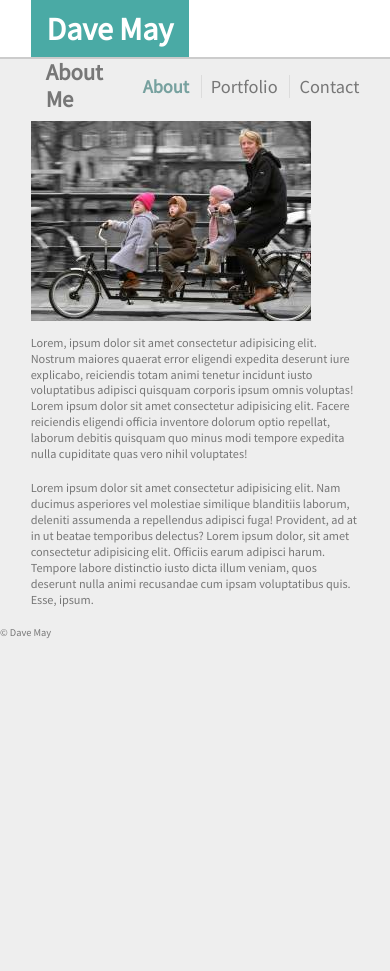
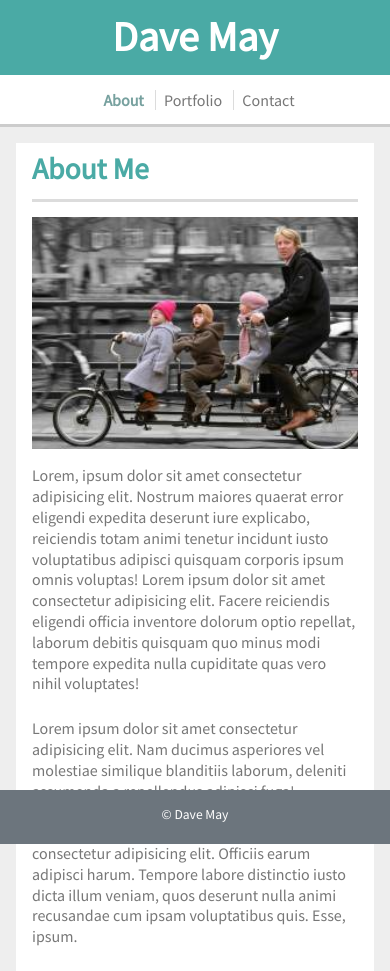
Before and after one commit to echo-dave/Bootstrap-Portfolio, a plain HTML site: page index.html in a window 390 px wide. Before the commit the page ends 844 px from the top, so only its background shows below. Drawn offline with nearby package versions, Linux system fonts and the light colour scheme.

Commit message:
workout the layout, hack some overrides debug bootstrap grid and appl remaining basic styles for index

```diff
--- a/assets/css/styles.css
+++ b/assets/css/styles.css
@@ -10,16 +10,16 @@ header{
 }
 
 .contentWrapper {
-    max-width: 68.57em;
-/*    margin: 0 auto 6em;*/
-    padding: 0 2.5em;
+    max-width: 60em !important;
+/*    margin: 0 auto 6em;
+    padding: 0 2.5em;*/
 }
 
 .headerWrap {
     /*height: 4.5em;*/
-    max-width: 68.57em;
- /*   margin: 0 auto;*/
-    padding: 0 2.5em;
+    max-width: 60em;
+ /*   margin: 0 auto;
+    padding: 0 2.5em;*/
 }
 
 h1.title {
@@ -29,12 +29,15 @@ h1.title {
     padding: .3em .5em;
     /*position: relative;
     top:.35em;*/
-    margin:0;
+    margin: 0 0 0 1rem;
 
 }
 
 nav.hMenu{
     float: right;
+    margin-left:auto;
+    margin-right:auto;
+    padding-right:1em;
 }
 
 nav.hMenu a {
@@ -71,6 +74,55 @@ nav.hMenu li:last-of-type {
     font-weight: 700;
 }
 
-.portrait {
-    max-width: 100%;
+h2 {
+    color: #4aaaa5;
+    position: relative;
+    margin-bottom: 1em;
 }
+
+section h2::after {
+    content: '';
+    width: 100%;
+    height: .1em;
+    background-color: #dcdcdc;
+    position: absolute;
+    bottom: -.5em;
+    left: 0;
+}
+
+.container, .row, .col, .container-fluid {
+    margin:0em;
+    padding:0em;
+}
+
+/*.container {
+    max-width: 96vw;
+}*/
+
+
+
+@media only screen and (max-width: 550px) {
+    h1.title {
+        display:block;
+        text-align: center;
+        margin: 0;
+    }
+    nav.hMenu {
+        float:none;
+        margin: .5em;
+        padding: .3em;
+        text-align: center;
+    }
+    nav.hMenu > ul {
+        margin:0;
+        display: inline-block;
+    }
+
+    nav.hMenu li {
+        font-size: 1em;
+    }
+
+    img.portrait {
+        width:100%;
+    }
+}
--- a/assets/css/typography.css
+++ b/assets/css/typography.css
@@ -3,9 +3,9 @@
 
 /* check the caption styles if needed */
 
-html, body {
+body {
     font-family: 'Source Sans Pro', sans-serif;
-    font-size: .875rem;
+    font-size: .875;
    }
 
    h1, h2, h3, h4, h5, h6 {
--- a/index.html
+++ b/index.html
@@ -12,11 +12,11 @@
 </head>
 <body>
     <header>
-            <div class="headerWrap">
+            <div class="headerWrap mx-md-auto">
 
                     <h1 class="title">Dave May</h1>
 
-                    <nav class="hMenu">
+                    <nav class="hMenu mr-md-3">
                         <ul>
                             <li class="currentPage">About</li>
                             <li><a href="porfolio.html">Portfolio</a></li>
@@ -26,29 +26,26 @@
                 </div>
     </header>
 
-    <section class="contentWrapper container ml-0">
-        <div class="row">
-            <div class="col-sm-12 col-lg-8"><h2>About Me</h2></div>
-       </div>
-
-
+    <section class="contentWrapper mx-lg-auto">
+        <div class="container-fluid">
+            <div class="row">
+            <div class="col col-xs-12 col-lg-8 bg-white mx-3 px-3 pt-2 mt-3 mx-md-3"><h2>About Me</h2></div>
+        </div>
             <article class="aboutme">
                 <div class="row">
-                    <div class="col-sm-12 col-lg-8">
-                        <img class="portrait float-md-left mr-4 mb-3" src="assets/images/portrait.jpg">
+                    <div class="col col-xs-12 col-lg-8 bg-white mx-3 px-3 mx-md-3">
+                        <img class="portrait float-md-left mr-4 mb-3 mw-100" src="assets/images/portrait.jpg">
 
                         <p>Lorem, ipsum dolor sit amet consectetur adipisicing elit. Nostrum maiores quaerat error eligendi expedita deserunt iure explicabo, reiciendis totam animi tenetur incidunt iusto voluptatibus adipisci quisquam corporis ipsum omnis voluptas! Lorem ipsum dolor sit amet consectetur adipisicing elit. Facere reiciendis eligendi officia inventore dolorum optio repellat, laborum debitis quisquam quo minus modi tempore expedita nulla cupiditate quas vero nihil voluptates!</p>
                         <p>Lorem ipsum dolor sit amet consectetur adipisicing elit. Nam ducimus asperiores vel molestiae similique blanditiis laborum, deleniti assumenda a repellendus adipisci fuga! Provident, ad at in ut beatae temporibus delectus? Lorem ipsum dolor, sit amet consectetur adipisicing elit. Officiis earum adipisci harum. Tempore labore distinctio iusto dicta illum veniam, quos deserunt nulla animi recusandae cum ipsam voluptatibus quis. Esse, ipsum.</p>
                     </div>
                 </div>
             </article>
-
-
-
+        </div>
     </section>
 </div>
 </div>
 
-    <footer><p class="copyright">© Dave May</p></footer>
+    <footer class="fixed-bottom bg-secondary pt-3 text-white"><p class="copyright text-center">© Dave May</p></footer>
 </body>
 </html>
```
Also changed, not shown: index2.html (added, +36 -0 lines).
